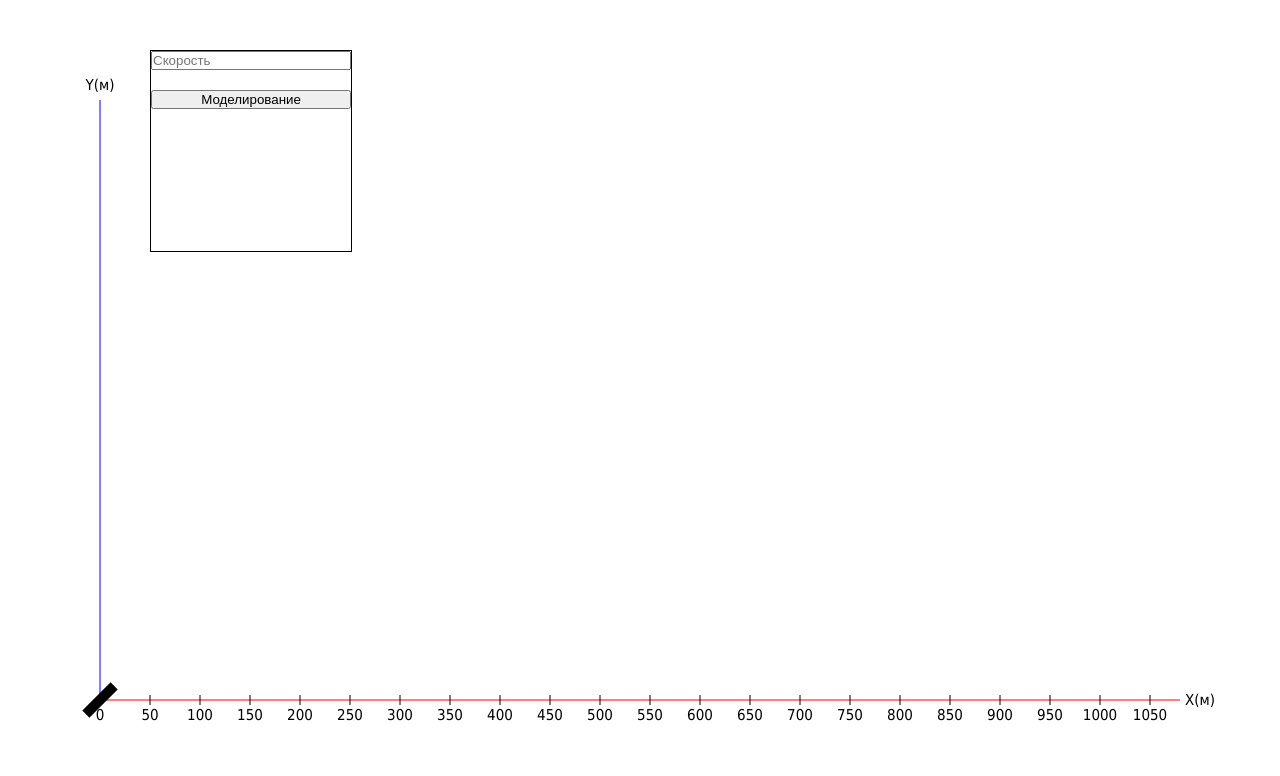
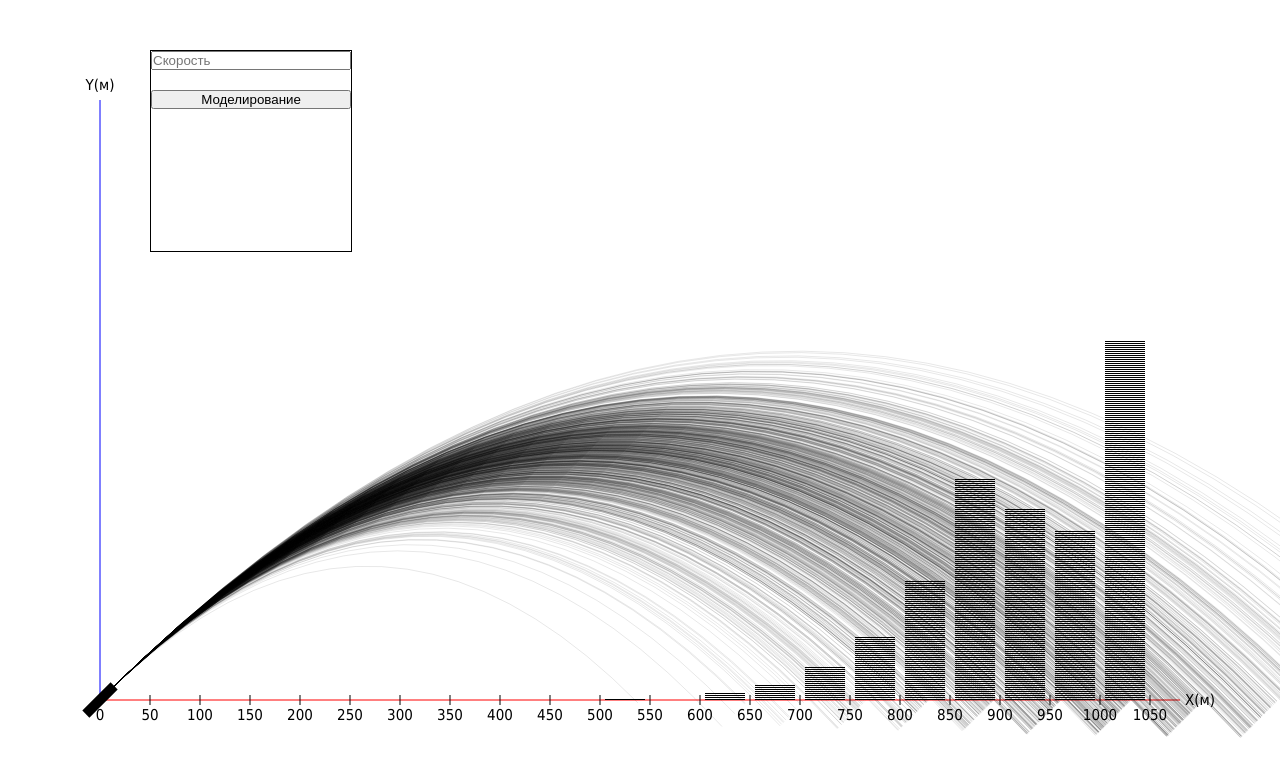
Before and after one commit to AlexanderYarushin/gun, a plain HTML site: page index.html in a window 1280 px wide. Drawn offline with Linux system fonts and the light colour scheme.

Commit message:
Update index.html

```diff
--- a/index.html
+++ b/index.html
@@ -6,7 +6,7 @@
 <canvas id = 'ca'></canvas>
 <script type="text/javascript">
 	var c,w,h,canvas,
-	x0, y0, a = 45, v0 = 99.03;
+	x0, y0, a = 45, v0 = 99.03, sectors = [];
 
 
 	window.onload = function(){
@@ -29,6 +29,7 @@
 			text(x,y0+20,r);
 			if(x!=x0) line(x,y0-5,x,y0+5);
 			r+=50;
+			sectors.push({s:x-x0,count:0});
 		}
 		text(w-x0+20,y0+5,'X(м)');
 		text(x0,x0-10,'Y(м)');
@@ -38,16 +39,42 @@
 
 
 	function moddeling(){
-		for(var t = 0; t < 50; t+=0.1){
-			var x = x0 + (v0 * Math.cos(toRad(a))) * t;
-			var sigm = 100;
-			var S = (1 / (sigm * Math.sqrt(2 * Math.PI))) * Math.pow(Math.E,(-Math.pow(Math.random()-1000,2) / (2 * sigm * sigm)));
-			console.log(S);
+		var sigm = 1;
+		var sum = 0;
+		var po = [];
+		for(var i = 0; i < 1000; ++i){
+			sum = 0;
+			for(var k = 0; k < 1000; ++k) sum += Math.random();
+				S = (sum - 500) * 15 + 1000;
 			v0 = Math.sqrt((9.80665 * S) / Math.sin(2*toRad(a)));
+			po = [];
+			for(var t = 0; t < 50; t+=0.5){
+				var x = x0 + (v0 * Math.cos(toRad(a))) * t;
+				var y = y0 + ((v0 * Math.sin(toRad(a))) * t - ((9.80665 * t * t) / 2)) * -1;
+				po.push({x:x,y:y});
+				if(y > y0) {
+					for(var j = 0; j < sectors.length-1; ++j){
+						if(x-x0 >= sectors[j].s && x-x0 < sectors[j+1].s){
+							sectors[j].count++;
+						}
+					}
+					break;
+				}
+			}
+			for(var q = 0; q < po.length-1; ++q){
+				line(po[q].x,po[q].y, po[q+1].x, po[q+1].y,'black',0.1);
+			}
+		}
 
-			var y = y0 + ((v0 * Math.sin(toRad(a))) * t - ((9.80665 * t * t) / 2)) * -1;
-			arc(x,y ,0.8);
-			if(y > y0) break;
+
+
+
+		for(var i = 0; i < sectors.length; ++i){
+			var y = y0;
+			for(var j = 0; j < sectors[i].count; ++j){
+				rect(sectors[i].s+x0+5,y,40,-1,'fill');
+				y-=2;
+			}
 		}
 
 	}
@@ -86,18 +113,15 @@
 
 	function rect(x,y,w,h,type,a = 0,color = 'black'){
 		c.beginPath();
-		c.translate(x0,y0);
+		if(a != 0)c.translate(x0,y0);
 		c.rotate(a);
 		if(type == 'fill') {
 			c.fillStyle = color;
-			c.fillRect(-w/2,-h/2,w,h);
-		}
-		if(type == 'stroke') {
-			c.strokeStyle = color;
-			c.strokeRect(x,y,w,h);
+			if(a != 0)c.fillRect(-w/2,-h/2,w,h); else c.fillRect(x,y,w,h);
+
 		}
 		c.rotate(-a);
-		c.translate(-x0,-y0);
+		if(a != 0)c.translate(-x0,-y0);
 
 		c.closePath();
 
```
